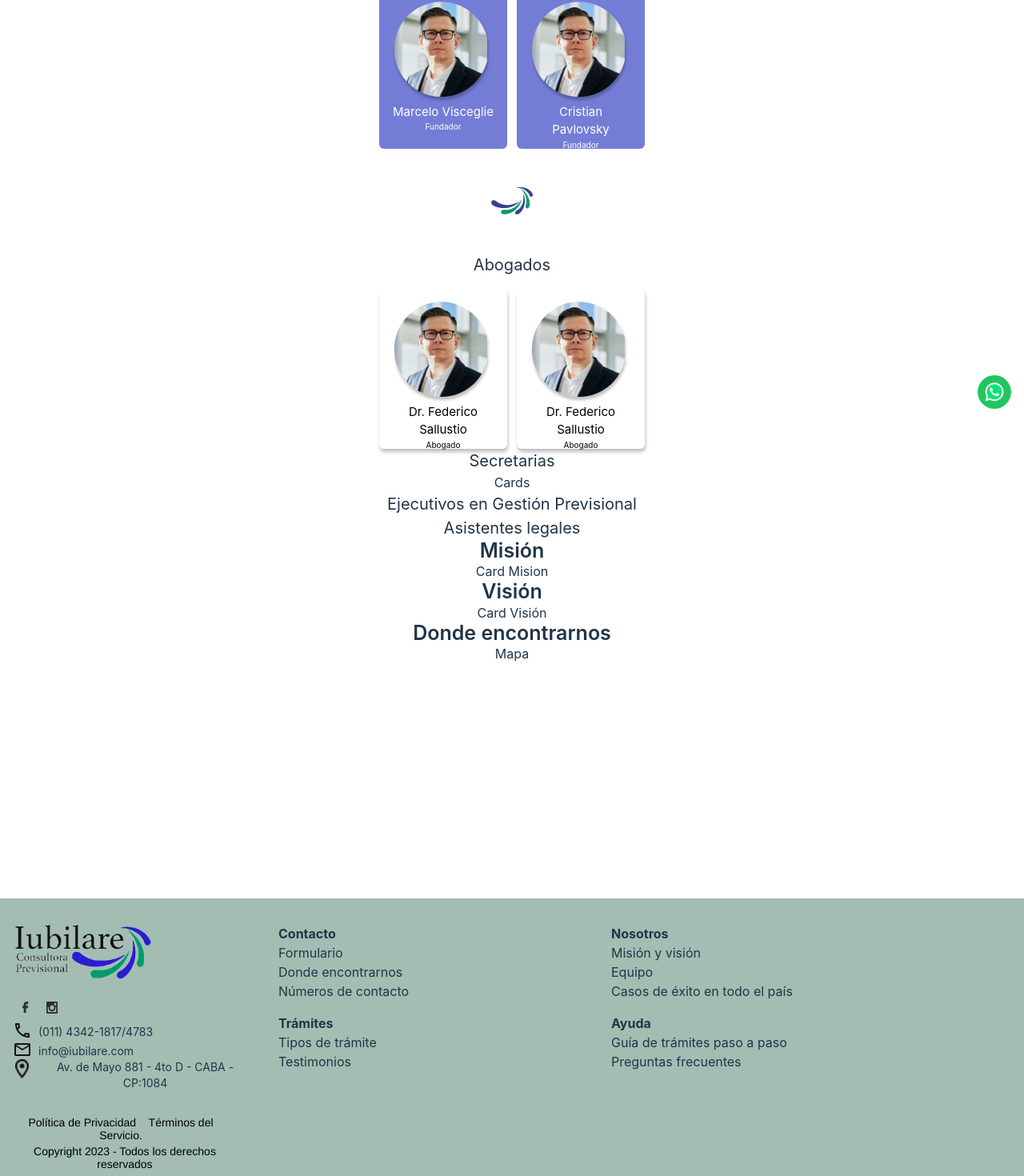
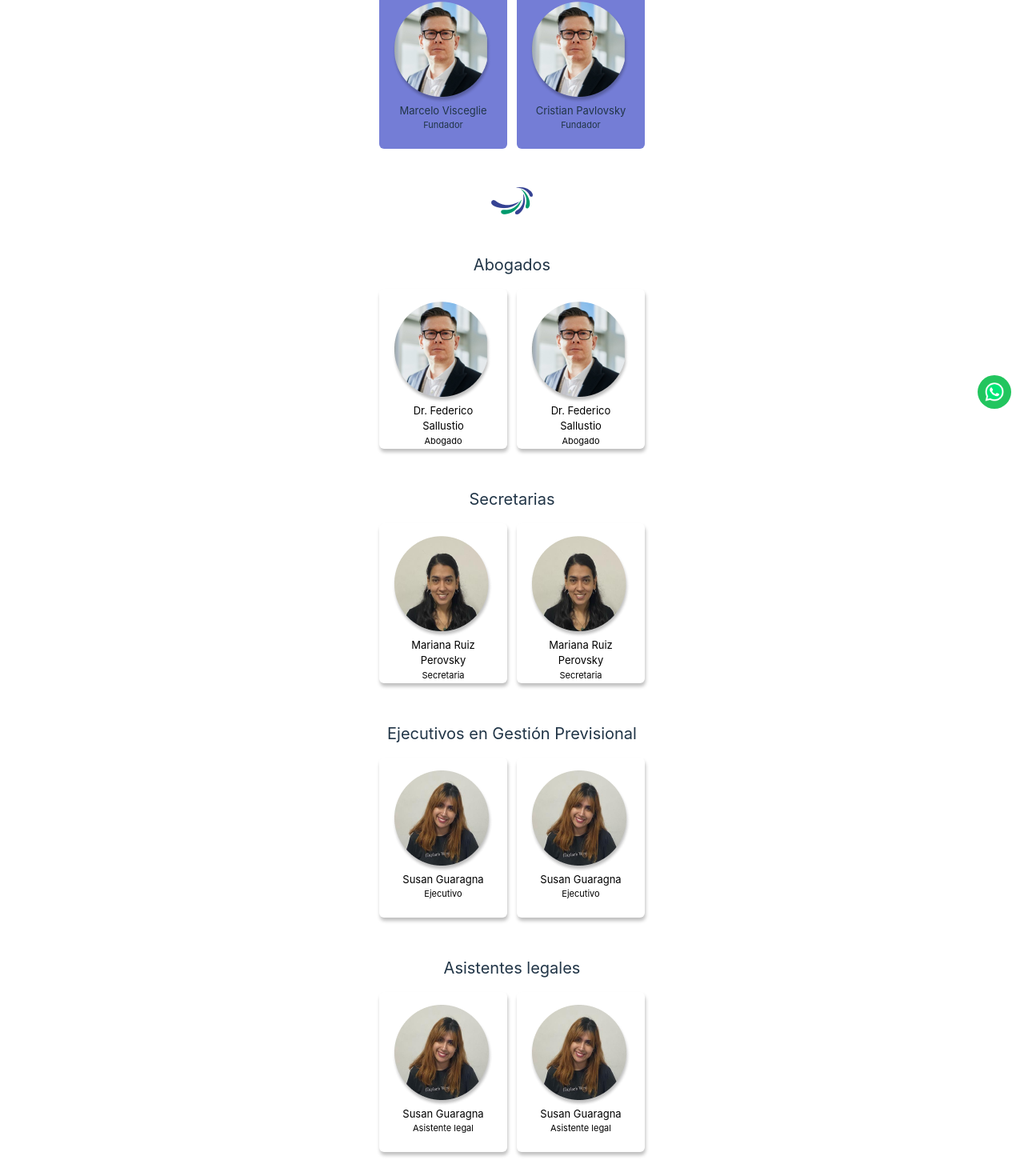
Before and after one commit to FooTalent/iubilare, a React (Vite) app: page /nosotros in a window 1280 px wide. Shown: the part 273-1743 px from the top of the page at 80% size. Built offline with nearby package versions, Linux system fonts and the light colour scheme.

Commit message:
feature/ nosotros

```diff
--- a/src/components/cardNosotros/CardAbogados.tsx
+++ /dev/null
@@ -1,17 +0,0 @@
-interface CardAbogadosProps {
-    name: string;
-    status: string;
-    image: string;
-  }
-
-  const CardAbogados: React.FC<CardAbogadosProps> = ({ name, status, image }) => {
-    return (
-      <div className="bg-white w-[160px] h-[200px] rounded-md shadow-2xl shadow-avatar-shadow pt-[16px] px-[16px]">
-        <img src={image} alt="" />
-        <p className="text-black text-[15px]">{name}</p>
-        <p className="text-black text-[10px]">{status}</p>
-      </div>
-    );
-  };
-
-  export default CardAbogados;
--- a/src/components/cardNosotros/CardNosotros.tsx
+++ b/src/components/cardNosotros/CardNosotros.tsx
@@ -1,15 +1,22 @@
+import React from "react";
+
 interface CardNosotrosProps {
   name: string;
   status: string;
   image: string;
+  className?: string;
+  textClassName?: string; // Nueva propiedad para las clases de los elementos <p>
 }
 
-  const CardNosotros: React.FC<CardNosotrosProps> = ({ name, status, image }) => {
+const CardNosotros: React.FC<CardNosotrosProps> = ({ name, status, image, className, textClassName }) => {
+  const combinedClassName = `w-[160px] h-[200px] rounded-md shadow-2xl pt-[16px] px-[16px] ${className}`;
+  const combinedTextClassName = `${textClassName}`;
+
   return (
-      <div className="bg-background-violet w-[160px] h-[200px] rounded-md shadow-2xl pt-[16px] px-[16px]">
+    <div className={combinedClassName}>
       <img src={image} alt="" />
-        <p className="text-white text-[15px]">{name}</p>
-        <p className="text-white text-[10px]">{status}</p>
+      <p className={`${combinedTextClassName} text-[13px]`}>{name}</p>
+      <p className={`${combinedTextClassName} text-[11px]`}>{status}</p>
     </div>
   );
 };
--- a/src/views/Nosotros.tsx
+++ b/src/views/Nosotros.tsx
@@ -1,4 +1,3 @@
-import CardAbogados from "../components/cardNosotros/CardAbogados"
 import CardNosotros from "../components/cardNosotros/CardNosotros"
 
 
@@ -24,8 +23,8 @@ export default function Nosotros () {
                     {/* Separador 15px */}
                     <div className="min-h-[15px]"></div>
                     <div className="flex flex-row justify-center gap-3">
-                        <CardNosotros name={"Marcelo Visceglie"} status={"Fundador"} image={"./nosotros/image-1.png"} />
-                        <CardNosotros name={"Cristian Pavlovsky"} status={"Fundador"} image={"./nosotros/image-1.png"}/>
+                        <CardNosotros name={"Marcelo Visceglie"} status={"Fundador"} image={"./nosotros/image-1.png"} className="bg-background-violet" />
+                        <CardNosotros name={"Cristian Pavlovsky"} status={"Fundador"} image={"./nosotros/image-1.png"} className="bg-background-violet"/>
                     </div>
                 </div>
 
@@ -45,34 +44,67 @@ export default function Nosotros () {
                     {/* Separador 15px */}
                     <div className="min-h-[15px]"></div>
                     <div className=" flex justify-center gap-3">
-                        <CardAbogados name={"Dr. Federico Sallustio"} status={"Abogado"} image={"./nosotros/image-1.png"} />
-                        <CardAbogados name={"Dr. Federico Sallustio"} status={"Abogado"} image={"./nosotros/image-1.png"} />
+                        <CardNosotros name={"Dr. Federico Sallustio"} status={"Abogado"} image={"./nosotros/image-1.png"} className="bg-white shadow-avatar-shadow text-black" />
+                        <CardNosotros name={"Dr. Federico Sallustio"} status={"Abogado"} image={"./nosotros/image-1.png"} className="bg-white shadow-avatar-shadow text-black" />
                     </div>
                     <div>
 
                     </div>
                 </div>
-                <div>
+
+                {/* Separador 48px */}
+                <div className="min-h-[48px]"></div>
+
+                <div className="px-[16px]">
                     <h3 className="text-[20px]">Secretarias</h3>
-                    <div>Cards</div>
+                    {/* Separador 15px */}
+                    <div className="min-h-[15px]"></div>
+                    <div className="flex justify-center gap-3">
+                        <CardNosotros name={"Mariana Ruiz Perovsky"} status={"Secretaria"} image={"./nosotros/image-2.png"} className="bg-white shadow-avatar-shadow text-black" />
+                        <CardNosotros name={"Mariana Ruiz Perovsky"} status={"Secretaria"} image={"./nosotros/image-2.png"} className="bg-white shadow-avatar-shadow text-black" />
+                    </div>
                 </div>
+
+                {/* Separador 48px */}
+                <div className="min-h-[48px]"></div>
                 <div>
                     <h3 className="text-[20px]">Ejecutivos en Gestión Previsional</h3>
-                    <div></div>
+                    {/* Separador 15px */}
+                    <div className="min-h-[15px]"></div>
+                    <div className="flex justify-center gap-3">
+                    <CardNosotros name={"Susan Guaragna"} status={"Ejecutivo"} image={"./nosotros/image-3.png"} className="bg-white shadow-avatar-shadow text-black" />
+                    <CardNosotros name={"Susan Guaragna"} status={"Ejecutivo"} image={"./nosotros/image-3.png"} className="bg-white shadow-avatar-shadow text-black" />
+                    </div>
                 </div>
+
+                {/* Separador 48px */}
+                <div className="min-h-[48px]"></div>
                 <div>
                     <h3  className="text-[20px]">Asistentes legales</h3>
-                    <div></div>
+                    {/* Separador 15px */}
+                    <div className="min-h-[15px]"></div>
+                    <div className="flex justify-center gap-3">
+                    <CardNosotros name={"Susan Guaragna"} status={"Asistente legal"} image={"./nosotros/image-3.png"} className="bg-white shadow-avatar-shadow text-black" />
+                    <CardNosotros name={"Susan Guaragna"} status={"Asistente legal"} image={"./nosotros/image-3.png"} className="bg-white shadow-avatar-shadow text-black" />
+                    </div>
                 </div>
 
+                {/* Separador 48px */}
+                <div className="min-h-[48px]"></div>
                 <div>
                     <h1 className="font-semibold text-[25px]" >Misión</h1>
                     <div>Card Mision</div>
                 </div>
+
+                {/* Separador 48px */}
+                <div className="min-h-[48px]"></div>
                 <div>
                     <h1 className="font-semibold text-[25px]" >Visión</h1>
                     <div>Card Visión</div>
                 </div>
+
+                {/* Separador 48px */}
+                <div className="min-h-[48px]"></div>
                 <div>
                     <h1 className="font-semibold text-[25px]" >Donde encontrarnos</h1>
                     <div className="min-w-[328px] min-h-[318px]">Mapa</div>
```
Also changed, not shown: public/nosotros/image-2.png (added), public/nosotros/image-3.png (added). Lines whose indentation alone changed are shown as unchanged.
